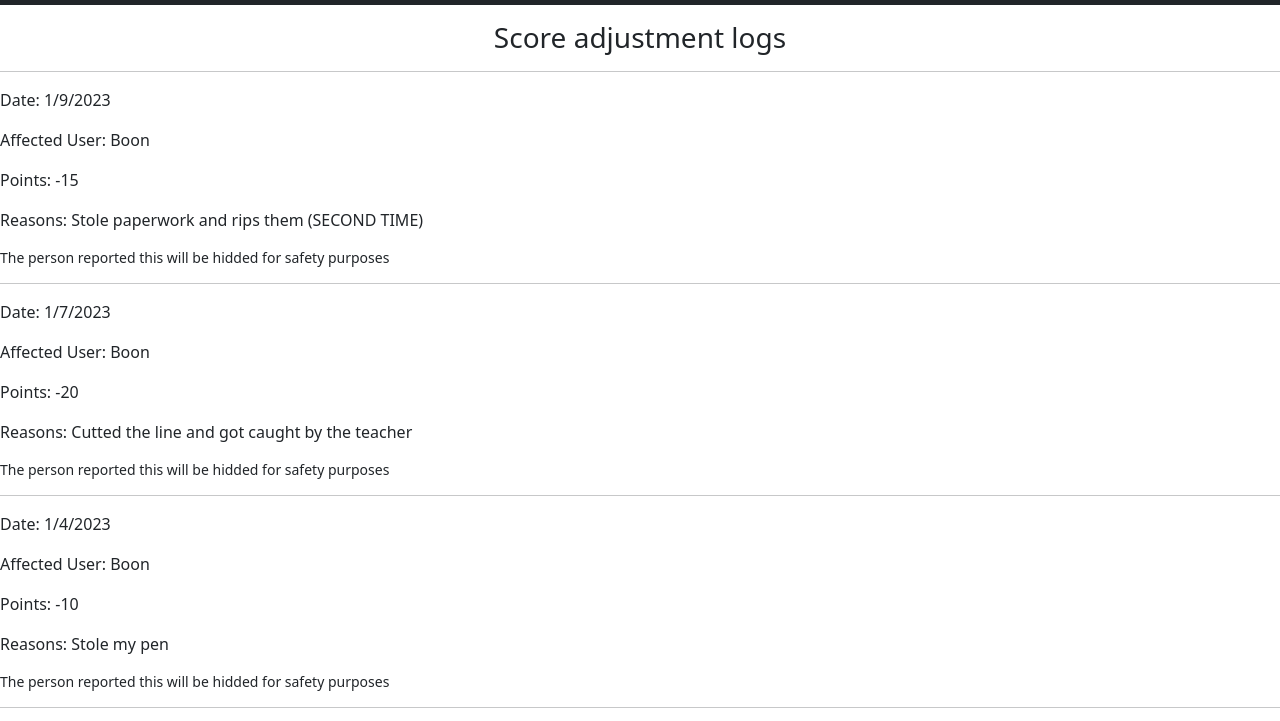
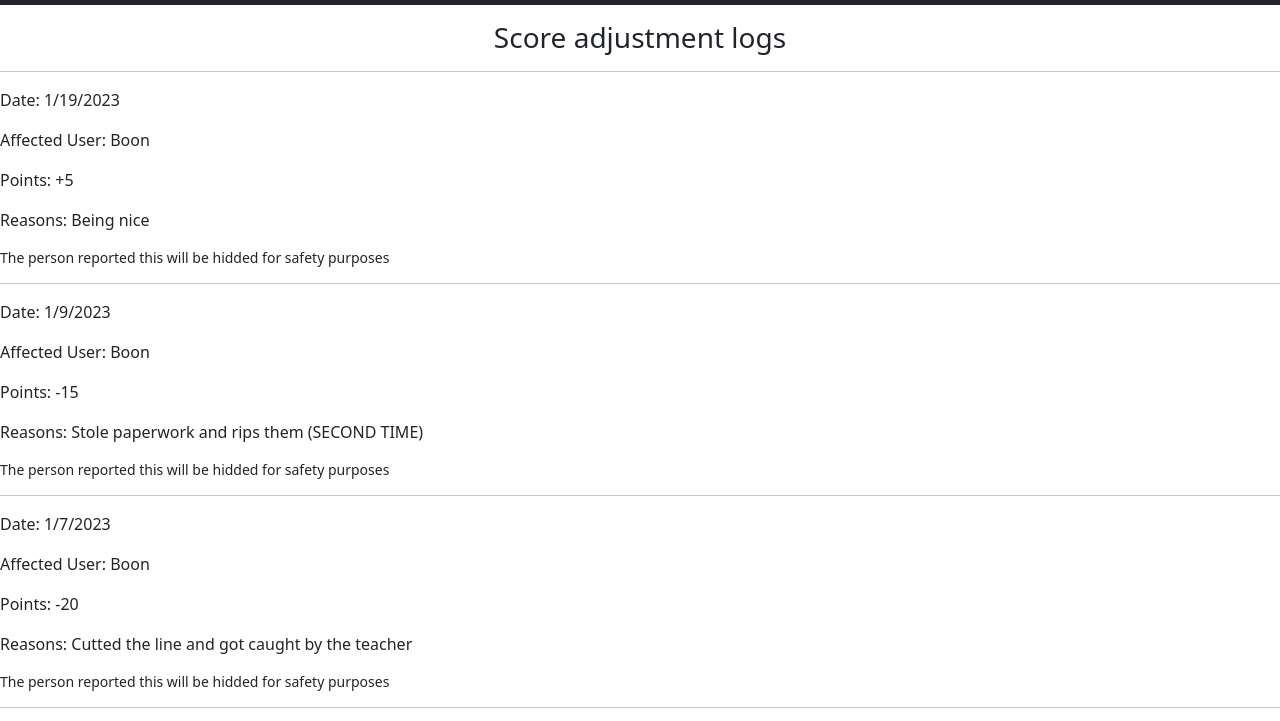
Before and after one commit to pickingname/scoresystem, a plain HTML site: page links/scorelog.html in a window 1280 px wide. Shown: the part 51-772 px from the top of the page. Drawn offline with nearby package versions, Linux system fonts and the light colour scheme; a script that the page names is missing.

Commit message:
logged more scores

```diff
--- a/links/scorelog.html
+++ b/links/scorelog.html
@@ -38,6 +38,14 @@
       <p> </p>
       <h3 style="text-align: center">Score adjustment logs</h3>
       <hr>
+     <div>
+      <p>Date: 1/19/2023 </p>
+      <p>Affected User: Boon</p>
+      <p>Points: +5 </p>
+      <p>Reasons: Being nice</p>
+      <h6><small>The person reported this will be hidded for safety purposes</small></h6>
+      <hr>
+    </div>
       <div>
          <p>Date: 1/9/2023</p>
          <p>Affected User: Boon</p>
@@ -86,6 +94,7 @@
          <h6><small>The person reported this will be hidded for safety purposes</small></h6>
          <hr>
       </div>
+
       <script src="https://scoresystem.statuspage.io/embed/script.js"></script> <!-- Dont touch-->
      <noscript><i><strong>Javascript required</strong></i></noscript> <!-- Requries js -->
    </body>
```
